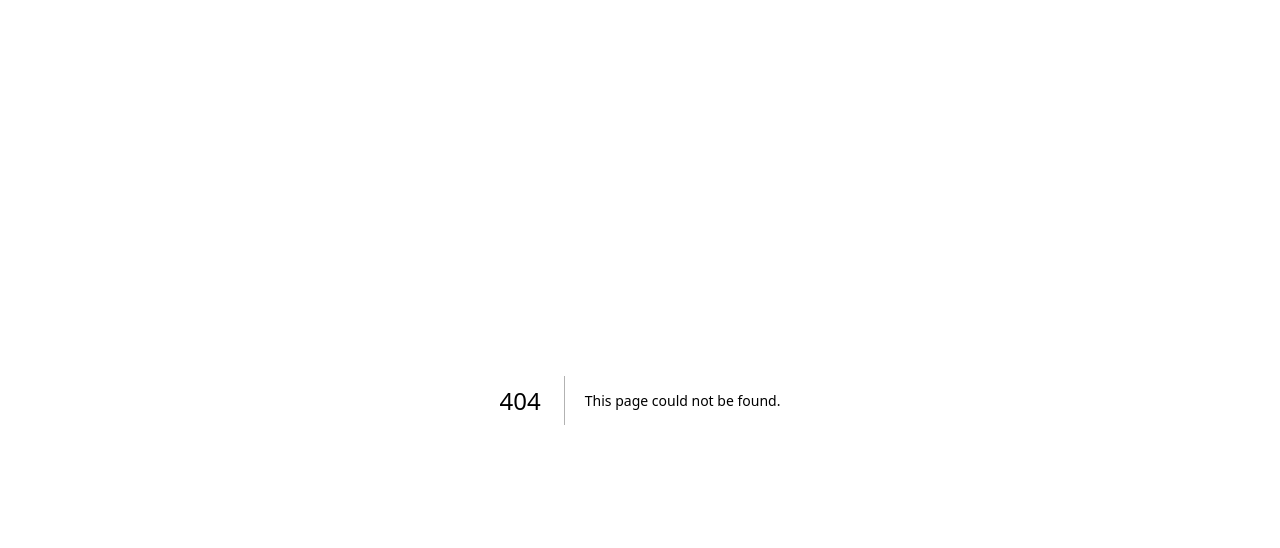
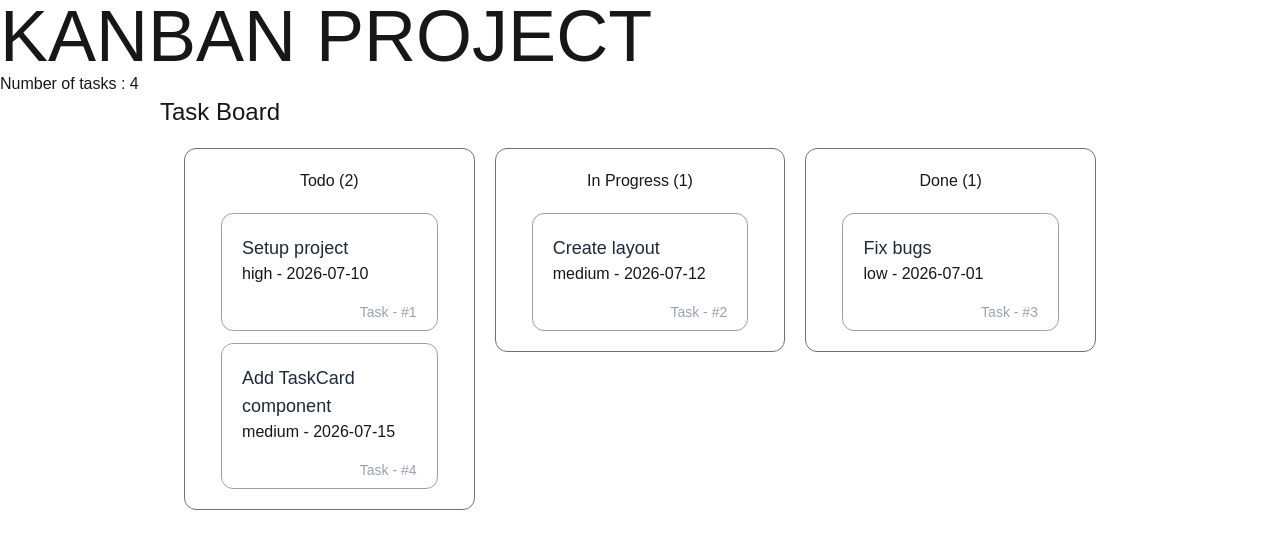
Before and after one commit to AimadYahyaoui/mini-kanban, a Next.js app: page /kanban in a window 1280 px wide. Before the commit this address had no page. Shown: the top 548 px of the page. Built offline with nearby package versions, Linux system fonts and the light colour scheme.

Commit message:
Initial commit kanban features

```diff
--- /dev/null
+++ b/app/kanban/page.tsx
@@ -0,0 +1,29 @@
+'use client';
+import TaskBoard from "@/features/kanban/components/TaskBoard";
+import TaskDetails from "@/features/kanban/components/TaskDetails";
+import { useTasks } from "@/features/kanban/hooks/useTasks"
+import { Task } from "@/features/kanban/types/tasks";
+import { useState } from "react";
+
+export default function Page() {
+    const { tasks } = useTasks();
+     const [selectedTask, setSelectedTask] = useState<Task | null>(null);
+
+    const handleSelectTask = (task: Task) => {
+        setSelectedTask(task);
+    }
+
+    return (
+        <div className="flex flex-col w-full">
+            <h1 className="text-7xl">KANBAN PROJECT</h1>
+            <span>Number of tasks : {tasks.length}</span>
+
+            <TaskBoard tasks={tasks} onSelect={handleSelectTask} />
+
+            {selectedTask && (
+                <TaskDetails task={selectedTask} />
+            )}
+
+        </div>
+    )
+}
--- a/app/page.tsx
+++ b/app/page.tsx
@@ -1,64 +1,10 @@
-import Image from "next/image";
+import Kanban from "./kanban/page";
 
 export default function Home() {
   return (
     <div className="flex flex-col flex-1 items-center justify-center bg-zinc-50 font-sans dark:bg-black">
-      <main className="flex flex-1 w-full max-w-3xl flex-col items-center justify-between py-32 px-16 bg-white dark:bg-black sm:items-start">
-        <Image
-          className="dark:invert"
-          src="/next.svg"
-          alt="Next.js logo"
-          width={100}
-          height={20}
-          priority
-        />
-        <div className="flex flex-col items-center gap-6 text-center sm:items-start sm:text-left">
-          <h1 className="max-w-xs text-3xl font-semibold leading-10 tracking-tight text-black dark:text-zinc-50">
-            To get started, edit the page.tsx file.
-          </h1>
-          <p className="max-w-md text-lg leading-8 text-zinc-600 dark:text-zinc-400">
-            Looking for a starting point or more instructions? Head over to{" "}
-            <a
-              href="https://vercel.com/templates?framework=next.js&utm_source=create-next-app&utm_medium=appdir-template-tw&utm_campaign=create-next-app"
-              className="font-medium text-zinc-950 dark:text-zinc-50"
-            >
-              Templates
-            </a>{" "}
-            or the{" "}
-            <a
-              href="https://nextjs.org/learn?utm_source=create-next-app&utm_medium=appdir-template-tw&utm_campaign=create-next-app"
-              className="font-medium text-zinc-950 dark:text-zinc-50"
-            >
-              Learning
-            </a>{" "}
-            center.
-          </p>
-        </div>
-        <div className="flex flex-col gap-4 text-base font-medium sm:flex-row">
-          <a
-            className="flex h-12 w-full items-center justify-center gap-2 rounded-full bg-foreground px-5 text-background transition-colors hover:bg-[#383838] dark:hover:bg-[#ccc] md:w-[158px]"
-            href="https://vercel.com/new?utm_source=create-next-app&utm_medium=appdir-template-tw&utm_campaign=create-next-app"
-            target="_blank"
-            rel="noopener noreferrer"
-          >
-            <Image
-              className="dark:invert"
-              src="/vercel.svg"
-              alt="Vercel logomark"
-              width={16}
-              height={16}
-            />
-            Deploy Now
-          </a>
-          <a
-            className="flex h-12 w-full items-center justify-center rounded-full border border-solid border-black/[.08] px-5 transition-colors hover:border-transparent hover:bg-black/[.04] dark:border-white/[.145] dark:hover:bg-[#1a1a1a] md:w-[158px]"
-            href="https://nextjs.org/docs?utm_source=create-next-app&utm_medium=appdir-template-tw&utm_campaign=create-next-app"
-            target="_blank"
-            rel="noopener noreferrer"
-          >
-            Documentation
-          </a>
-        </div>
+      <main className="flex flex-1 w-full flex-col items-center gap-5  bg-white dark:bg-black sm:items-start">
+        <Kanban />
       </main>
     </div>
   );
--- /dev/null
+++ b/features/kanban/components/TaskBoard.tsx
@@ -0,0 +1,19 @@
+import { Task } from "../types/tasks";
+import TaskColumn from "./TaskColumn";
+
+export default function TaskBoard({ tasks, onSelect }: { tasks: Task[], onSelect(task: Task) : void }) {
+    const tasksTodo = tasks.filter(task => task.status === 'todo');
+    const tasksInProgress = tasks.filter(task => task.status === 'in_progress');
+    const tasksDone = tasks.filter(task => task.status === 'done');
+
+    return (
+        <div className="flex flex-col w-3/4 h-full self-center">
+            <h2 className="text-2xl">Task Board</h2>
+            <div className="flex gap-5 items-center justify-between w-full px-6 py-5 h-full">
+                <TaskColumn title="Todo" tasks={tasksTodo} onSelect={onSelect}/>
+                <TaskColumn title="In Progress" tasks={tasksInProgress} onSelect={onSelect} />
+                <TaskColumn title="Done" tasks={tasksDone} onSelect={onSelect}/>
+            </div>
+        </div>
+    )
+}
--- /dev/null
+++ b/features/kanban/components/TaskCard.tsx
@@ -0,0 +1,19 @@
+import { Task } from "../types/tasks";
+
+export default function TaskCard({task, onSelect} : {task: Task, onSelect(task: Task) : void}) {
+    return (
+        <article className="w-3/4 rounded-xl border border-gray-400 pt-5 px-5 pb-2 hover:cursor-pointer hover:bg-gray-200" onClick={() => onSelect(task)}>
+            <header className="flex justify-between">
+                <h2 className="text-lg text-gray-800">
+                    {task.title}
+                </h2>
+            </header>
+            <main>
+                <span>{task.priority} - {task.dueDate}</span>
+            </main>
+            <footer className="mt-4 text-right text-sm text-gray-400">
+                Task -  #{task.id}
+            </footer>
+        </article>
+    )
+}
--- /dev/null
+++ b/features/kanban/components/TaskColumn.tsx
@@ -0,0 +1,15 @@
+import { Task } from "../types/tasks";
+import TaskCard from "./TaskCard";
+
+export default function TaskColumn({ title, tasks, onSelect }: { title: string, tasks: Task[], onSelect(task: Task) : void }) {
+    return (
+        <div className="flex flex-col items-center self-start justify-items-start w-1/3 gap-5 border border-gray-500 rounded-xl py-5 h-full">
+            <span>{title} ({tasks.length})</span>
+            <div className="flex flex-col items-center justify-items-start gap-3 w-full">
+                {tasks && tasks.map((task) =>
+                    <TaskCard key={task.id} task={task} onSelect={onSelect}/>
+                )}
+            </div>
+        </div>
+    )
+}
--- /dev/null
+++ b/features/kanban/components/TaskDetails.tsx
@@ -0,0 +1,42 @@
+import { Task } from "../types/tasks";
+
+export default function TaskDetails({task} : {task: Task}) {
+    return (
+        <article className="w-1/2 h-full rounded-xl border border-gray-300 p-6 self-center">
+        <header className="mb-4 border-b pb-3 flex justify-between">
+          <h2 className="text-xl font-bold text-gray-800">
+            {task.title} - {task.priority.toUpperCase()}
+          </h2>
+
+        </header>
+
+        <div className="space-y-2 text-gray-600">
+          <p>
+            <span className="font-semibold">Status : {task.status}</span>
+          </p>
+          <p>
+            <span className="font-semibold">Description :</span>{" "}
+            <span className=" px-3 py-1 text-sm font-medium">
+              {task.description}
+            </span>
+          </p>
+          <p>
+           <span className="font-semibold">Assigned to :</span>{" "}
+            <span className=" px-3 py-1 text-sm font-medium">
+              {task.assigneeId}
+            </span>
+          </p>
+          <p>
+            <span className="font-semibold">Due date to :</span>{" "}
+            <span className=" px-3 py-1 text-sm font-medium">
+              {task.dueDate}
+            </span>
+          </p>
+        </div>
+
+        <footer className="mt-4 text-right text-sm text-gray-400">
+          Task #{task.id}
+        </footer>
+      </article>
+    )
+}
--- /dev/null
+++ b/features/kanban/hooks/useTasks.ts
@@ -0,0 +1,50 @@
+import { useEffect, useState } from "react";
+import { Task } from "../types/tasks";
+
+const tasksMock: Task[] = [
+    {
+        id: "1",
+        title: "Setup project",
+        description: "Initialize Next.js app",
+        status: "todo",
+        priority: "high",
+        assigneeId: null,
+        dueDate: "2026-07-10"
+    },
+    {
+        id: "2",
+        title: "Create layout",
+        description: "Build base UI structure",
+        status: "in_progress",
+        priority: "medium",
+        assigneeId: null,
+        dueDate: "2026-07-12"
+    },
+    {
+        id: "3",
+        title: "Fix bugs",
+        description: "Resolve UI issues",
+        status: "done",
+        priority: "low",
+        assigneeId: null,
+        dueDate: "2026-07-01"
+    },
+    {
+        id: "4",
+        title: "Add TaskCard component",
+        description: "Create reusable card UI",
+        status: "todo",
+        priority: "medium",
+        assigneeId: null,
+        dueDate: "2026-07-15"
+    }
+]
+
+export function useTasks() {
+    const [tasks, setTasks] = useState<Task[]>(tasksMock);
+
+    return {
+        tasks,
+        setTasks
+    };
+}
--- /dev/null
+++ b/features/kanban/types/tasks.ts
@@ -0,0 +1,9 @@
+export type Task = {
+  id: string;
+  title: string;
+  description: string;
+  status: "todo" | "in_progress" | "done";
+  priority: "low" | "medium" | "high";
+  assigneeId: string | null;
+  dueDate: string;
+};
```
